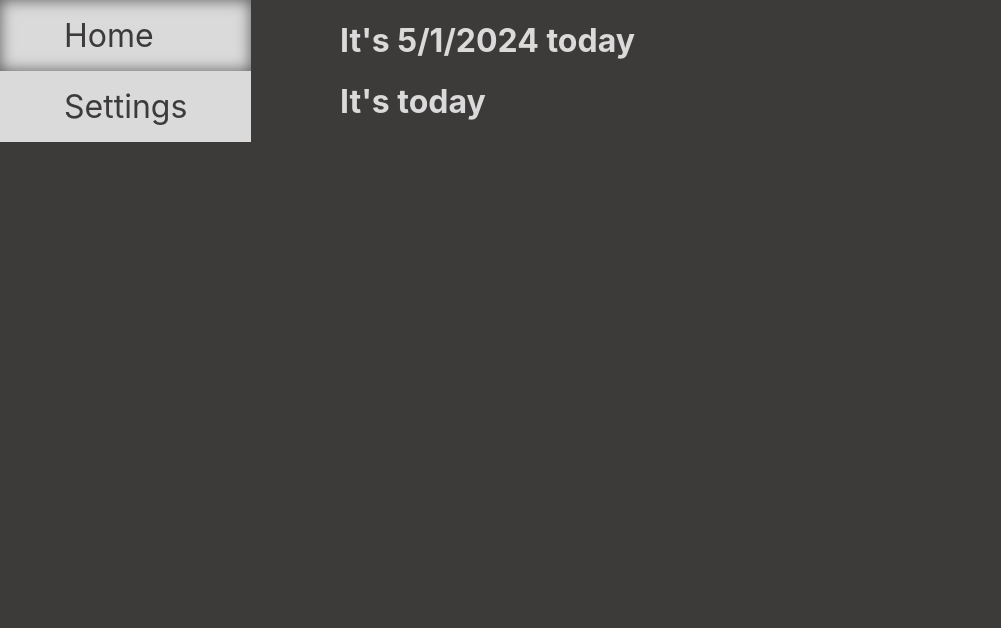
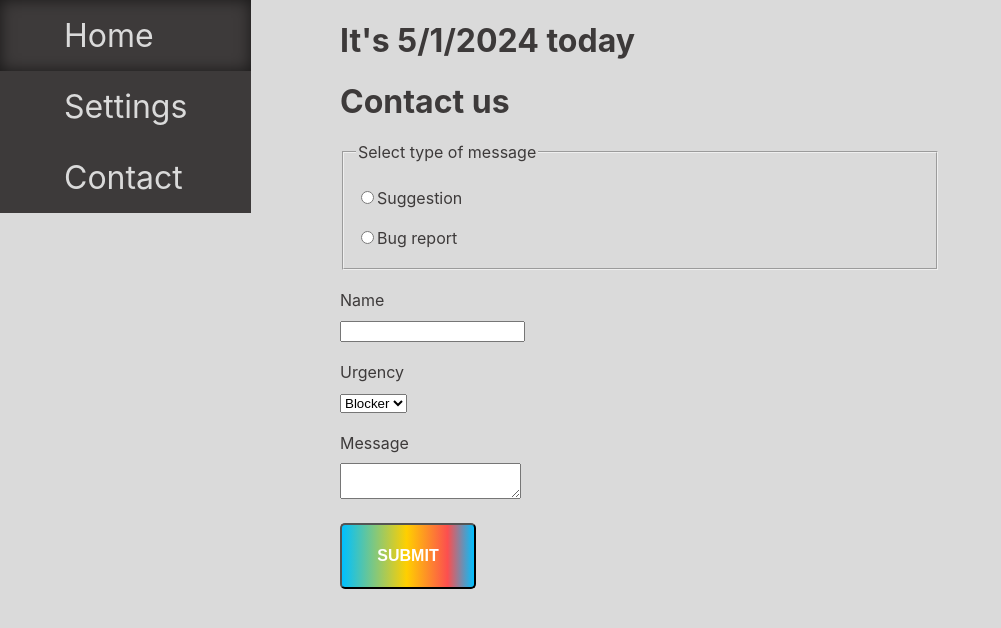
Before and after one commit to katyapula/todo-state, a React (Create React App) app: page /contact in a window 1280 px wide. Shown: the top 628 px of the page, without its empty margins (0-1001 px from the left). Built offline with nearby package versions, Linux system fonts and the light colour scheme.

Commit message:
Added redux persist and contact form with basic validation

```diff
--- a/package.json
+++ b/package.json
@@ -17,6 +17,7 @@
     "react-redux": "^9.1.0",
     "react-router-dom": "^6.21.3",
     "react-scripts": "5.0.1",
+    "redux-persist": "^6.0.0",
     "typescript": "^4.9.5",
     "web-vitals": "^2.1.4"
   },
@@ -46,6 +47,6 @@
     ]
   },
   "devDependencies": {
-    "cypress": "^13.6.2"
+    "cypress": "^13.6.5"
   }
 }
--- a/src/App.module.css
+++ b/src/App.module.css
@@ -83,3 +83,14 @@
 .navbarItem:hover {
   box-shadow: inset 0 0 15px rgba(0,0,0,0.6);
 }
+
+.contactForm label {
+  display: block;
+  margin: 20px 0 10px 0;
+}
+
+.error {
+  color: red;
+  font-size: 12px;
+  margin: 10px 0;
+}
--- a/src/App.tsx
+++ b/src/App.tsx
@@ -8,9 +8,12 @@ import AppRoutes from "./core/routes";
 
 function App() {
   const theme = useSelector(selectTheme);
+  const state = useSelector((state: any) => state.app);
+
+  console.log(state);
 
   return (
-    <div className={theme === "light" ? styles.dark : styles.light}>
+    <div className={theme === "light" ? styles.light : styles.dark}>
       <div className={styles.container}>
         <Navigation />
         <DateHeader />
--- a/src/components/DateHeader.tsx
+++ b/src/components/DateHeader.tsx
@@ -22,7 +22,6 @@ export default function DateHeader({}: DateHeaderProps) {
   return (
     <>
       <h1>It's {formatDate(today, setDate)} today</h1>
-      <h1>It's today</h1>
     </>
   );
 }
--- a/src/components/Navigation.tsx
+++ b/src/components/Navigation.tsx
@@ -5,18 +5,30 @@ import styles from "../App.module.css";
 type NavigationProps = {};
 
 export default function Navigation({}: NavigationProps) {
+  const menuItems = [
+    {
+      url: "/",
+      title: "Home",
+    },
+    {
+      url: "/settings",
+      title: "Settings",
+    },
+    {
+      url: "/contact",
+      title: "Contact",
+    },
+  ];
+
   return (
     <ul className={styles.navbar}>
-      <li>
-        <Link className={styles.navbarItem} to="/">
-          Home
-        </Link>
-      </li>
-      <li>
-        <Link className={styles.navbarItem} to="/settings">
-          Settings
-        </Link>
-      </li>
+      {menuItems.map((item) => (
+        <li>
+          <Link className={styles.navbarItem} to={item.url}>
+            {item.title}
+          </Link>
+        </li>
+      ))}
     </ul>
   );
 }
--- a/src/core/routes.tsx
+++ b/src/core/routes.tsx
@@ -2,12 +2,14 @@ import React from "react";
 import { Route, Routes } from "react-router-dom";
 import Home from "../pages/home";
 import Settings from "../pages/settings";
+import Contact from "../pages/contact";
 
 export default function AppRoutes() {
   return (
     <Routes>
       <Route path="/" element={<Home />} />
       <Route path="/settings" element={<Settings />} />
+      <Route path="/contact" element={<Contact />} />
     </Routes>
   );
 }
--- a/src/core/store.js
+++ b/src/core/store.js
@@ -1,10 +1,17 @@
 import { configureStore } from "@reduxjs/toolkit";
 import appReducer from "./slices";
+import storage from "redux-persist/lib/storage";
+import { persistReducer } from "redux-persist";
 
-const store = configureStore({
+const persistConfig = {
+  key: "root",
+  storage,
+};
+
+const persistedReducer = persistReducer(persistConfig, appReducer);
+
+export const store = configureStore({
   reducer: {
-    app: appReducer,
+    app: persistedReducer,
   },
 });
-
-export default store;
--- a/src/index.tsx
+++ b/src/index.tsx
@@ -1,7 +1,7 @@
 import React from "react";
 import ReactDOM from "react-dom/client";
 import "./index.css";
-import store from "./core/store";
+import { store } from "./core/store";
 import { Provider } from "react-redux";
 import { BrowserRouter } from "react-router-dom";
 import App from "./App";
--- /dev/null
+++ b/src/pages/contact.tsx
@@ -0,0 +1,81 @@
+import React, { useState } from "react";
+import styles from "../App.module.css";
+
+type ContactProps = {};
+
+export default function Contact({}: ContactProps) {
+  const [touched, setTouched] = useState(false);
+
+  const [type, setType] = useState("");
+  const [name, setName] = useState("");
+  const [urgency, setUrgency] = useState("blocker");
+  const [message, setMessage] = useState("");
+  const handleType = (event: any) => setType(event.target.value);
+  const handleName = (event: any) => setName(event.target.value);
+  const handleUrgency = (event: any) => setUrgency(event.target.value);
+  const handleMessage = (event: any) => setMessage(event.target.value);
+  const onSubmit = (e: any) => {
+    e.preventDefault();
+    setTouched(true);
+    console.log(type);
+  };
+  return (
+    <div>
+      <h1>Contact us</h1>
+      <form onSubmit={onSubmit} className={styles.contactForm}>
+        <fieldset>
+          <legend>Select type of message</legend>
+          <label>
+            <input
+              type="radio"
+              name="type"
+              value="suggestion"
+              onChange={handleType}
+            />
+            <span>Suggestion</span>
+          </label>
+          <label>
+            <input
+              type="radio"
+              name="type"
+              value="bugReport"
+              onChange={handleType}
+            />
+            <span>Bug report</span>
+          </label>
+          {!type && touched && <div className={styles.error}>Error</div>}
+        </fieldset>
+
+        <div>
+          <label htmlFor="name">Name</label>
+          <input type="text" name="name" id="name" onChange={handleName} />
+          {!name && touched && <div className={styles.error}>Error</div>}
+        </div>
+
+        <div>
+          <label htmlFor="urgency">Urgency</label>
+          <select name="urgency" id="urgency" onChange={handleUrgency}>
+            <option value="blocker">Blocker</option>
+            <option value="major">Major</option>
+            <option value="minor">Minor</option>
+          </select>
+          {!urgency && touched && <div className={styles.error}>Error</div>}
+        </div>
+
+        <div>
+          <label htmlFor="message">Message</label>
+          <textarea
+            name="message"
+            id="message"
+            onChange={handleMessage}
+          ></textarea>
+          {!message && touched && <div className={styles.error}>Error</div>}
+        </div>
+
+        <button type="submit" className={styles["rainbow-button"]}>
+          Submit
+        </button>
+      </form>
+    </div>
+  );
+}
```
Also changed, not shown: 2 other files (tests, documents, lock files or other folders).
